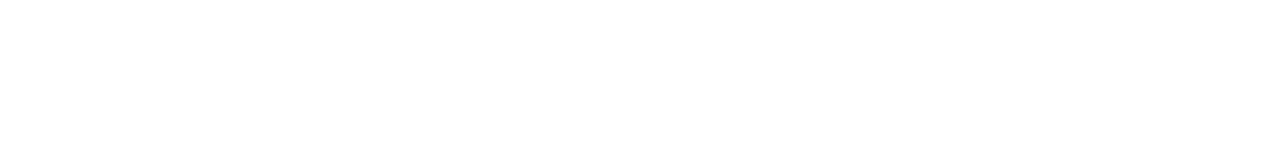
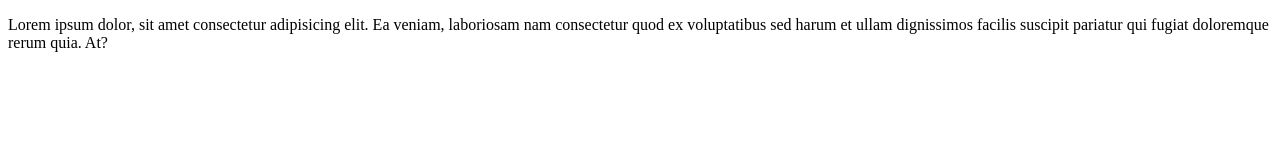
Before and after one commit to Aamanullah-EA/Aamanullah-EA, a plain HTML site: page index.html in a window 1280 px wide. Drawn offline with Linux system fonts and the light colour scheme.

Commit message:
creat file

```diff
--- a/index.html
+++ b/index.html
@@ -6,5 +6,12 @@
     <meta name="viewport" content="width=device-width, initial-scale=1.0" />
     <title>Document</title>
   </head>
-  <body></body>
+  <body>
+    <p>
+      Lorem ipsum dolor, sit amet consectetur adipisicing elit. Ea veniam,
+      laboriosam nam consectetur quod ex voluptatibus sed harum et ullam
+      dignissimos facilis suscipit pariatur qui fugiat doloremque rerum quia.
+      At?
+    </p>
+  </body>
 </html>
```
